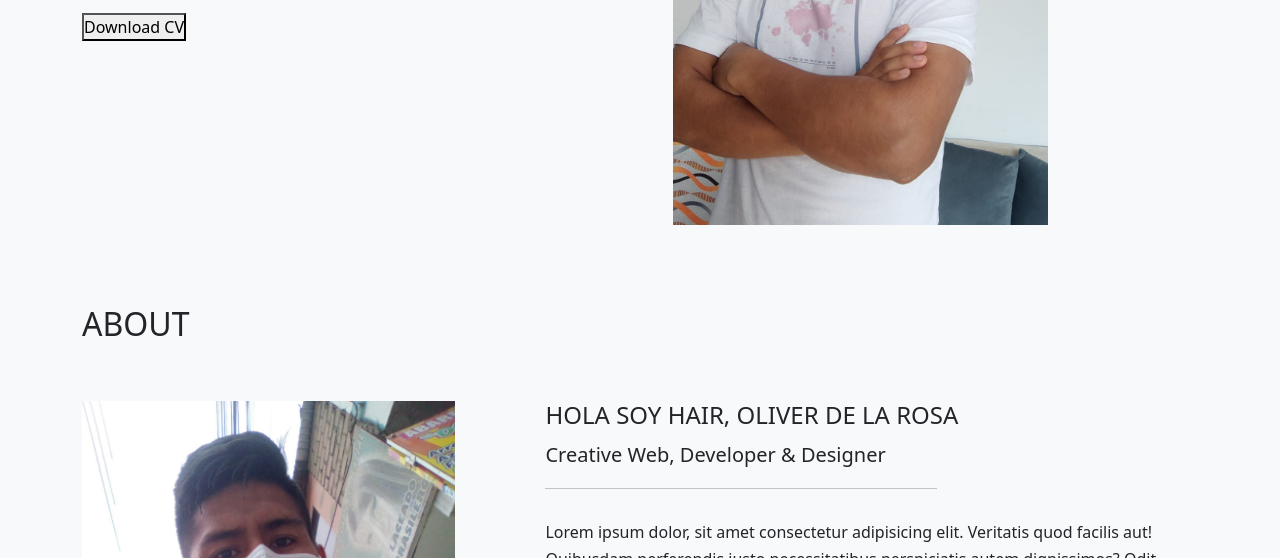
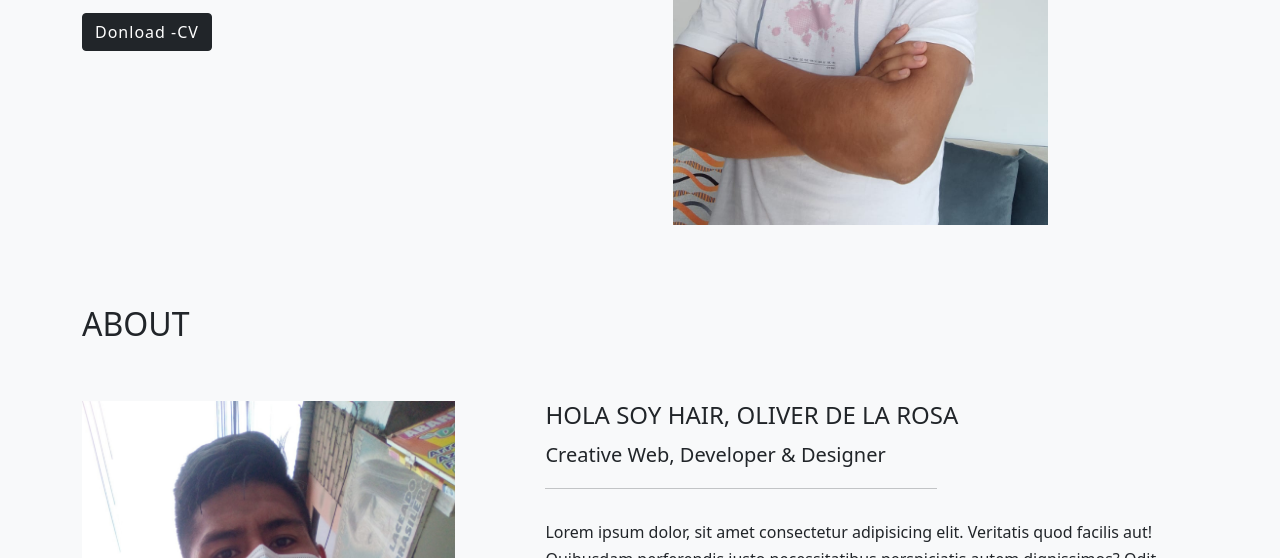
Before and after one commit to oliverdelarosa/oliverdelarosa.github.io, a plain HTML site: page index.html in a window 1280 px wide. Shown: the part 542-1100 px from the top of the page. Drawn offline with nearby package versions, Linux system fonts and the light colour scheme.

Commit message:
se envio los dato

```diff
--- a/index.html
+++ b/index.html
@@ -47,7 +47,7 @@
               </h1>
               <p class="large">Creative Web, Developer & Designer</p>
               <a download href="./curriculo/oliver-de-la-rosa-victorio.pdf"
-                ><button class="download-cv">Download CV</button></a
+                ><button type="button" class="btn btn-dark">Donload -CV</button></a
               >
             </div>
             <div class="showcase-row-image">
```
